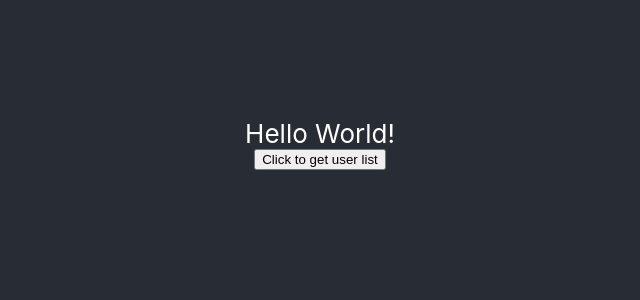
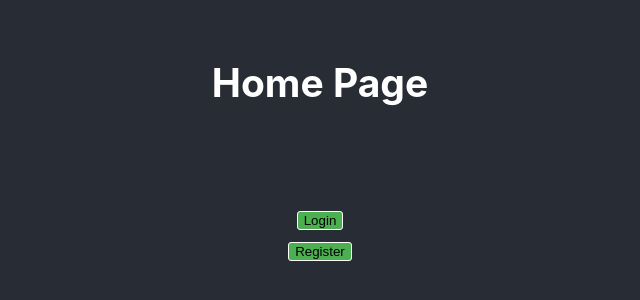
Before and after one commit to ASM-Studios/ASM-EpyTODO-Front, a React (Create React App) app: page / in a window 1280 px wide. Shown: the part 256-556 px from the top of the page, without its empty margins (320-960 px from the left). Built offline with nearby package versions, Linux system fonts and the light colour scheme.

Commit message:
Add base of front end
Signed-off-by: Mael RABOT <mael.rabot@epitech.eu>

```diff
--- a/package.json
+++ b/package.json
@@ -9,7 +9,9 @@
     "axios": "^1.4.0",
     "react": "^18.2.0",
     "react-dom": "^18.2.0",
-    "react-scripts": "5.0.1",
+    "react-native": "^0.71.8",
+    "react-router-dom": "^6.11.1",
+    "react-scripts": "^5.0.1",
     "web-vitals": "^2.1.4"
   },
   "scripts": {
--- a/public/index.html
+++ b/public/index.html
@@ -2,12 +2,12 @@
 <html lang="en">
   <head>
     <meta charset="utf-8" />
-    <link rel="icon" href="%PUBLIC_URL%/favicon.ico" />
+    <link rel="icon" href="%PUBLIC_URL%/check.ico" />
     <meta name="viewport" content="width=device-width, initial-scale=1" />
     <meta name="theme-color" content="#000000" />
     <meta
       name="description"
-      content="Web site created using create-react-app"
+      content="EpyTODO Front-end, run with the back-end"
     />
     <link rel="apple-touch-icon" href="%PUBLIC_URL%/logo192.png" />
     <!--
@@ -24,20 +24,13 @@
       work correctly both with client-side routing and a non-root public URL.
       Learn how to configure a non-root public URL by running `npm run build`.
     -->
-    <title>React App</title>
+    <title>Epytodo</title>
   </head>
   <body>
     <noscript>You need to enable JavaScript to run this app.</noscript>
     <div id="root"></div>
     <!--
       This HTML file is a template.
-      If you open it directly in the browser, you will see an empty page.
-
-      You can add webfonts, meta tags, or analytics to this file.
-      The build step will place the bundled scripts into the <body> tag.
-
-      To begin the development, run `npm start` or `yarn start`.
-      To create a production bundle, use `npm run build` or `yarn build`.
     -->
   </body>
 </html>
--- a/src/App.css
+++ b/src/App.css
@@ -28,6 +28,11 @@
   color: #61dafb;
 }
 
+.App-center {
+  align-items: center;
+  justify-content: center;
+}
+
 @keyframes App-logo-spin {
   from {
     transform: rotate(0deg);
--- a/src/App.js
+++ b/src/App.js
@@ -1,22 +1,24 @@
 import './App.css'
+import axios from 'axios';
+import {
+    BrowserRouter as Router,
+    Routes,
+    Route
+} from "react-router-dom";
+import Login from "./pages/login"
+import HomePage from "./pages/homePage"
+import Register from "./pages/register"
 
-const getURL = "http://localhost:8080/get"
-
-function MyButton() {
+const App = () => {
     return (
-        <button>Click to get user list</button>
+        <Router>
+            <Routes>
+                <Route path="/" element={<HomePage />}/>
+                <Route path="/login" element={<Login />} />
+                <Route path="/register" element={<Register />} />
+            </Routes>
+        </Router>
     )
 }
 
-function App() {
-  return (
-    <div className="App">
-      <header className="App-header">
-        <t>Hello World!</t>
-        <MyButton />
-      </header>
-    </div>
-  )
-}
-
 export default App
--- /dev/null
+++ b/src/button.css
@@ -0,0 +1,16 @@
+.buttonGreen {
+    background-color: #4CAF50;
+    color: black;
+    border: 1px solid white;
+    border-radius: 3px;
+}
+
+.buttonGreen:hover {
+    background-color: #348237;
+    border: 1px solid white;
+}
+
+.buttonGreen:active {
+    background-color: #348237;
+    border: 1px solid #348237;
+}
--- /dev/null
+++ b/src/pages/homePage.js
@@ -0,0 +1,30 @@
+import React from "react"
+import '../button.css'
+import {Link} from "react-router-dom"
+
+function LoginButton() {
+    return (
+        <Link to={"/login"}>
+            <button className={"buttonGreen"}>Login</button>
+        </Link>
+)}
+
+function RegisterButton() {
+    return (
+        <Link to={"/register"}>
+            <button className={"buttonGreen"}>Register</button>
+        </Link>
+)}
+
+const HomePage = () => {
+    return (
+        <div className="App-header">
+            <h2>Home Page</h2>
+            <br />
+            <br />
+            <LoginButton />
+            <RegisterButton />
+        </div>
+)}
+
+export default HomePage;
--- /dev/null
+++ b/src/pages/login.js
@@ -0,0 +1,16 @@
+import React from "react"
+import { useState } from "react"
+import {Link} from "react-router-dom"
+import ReactDOM from 'react-dom/client'
+import axios from "axios";
+import '../App.css'
+
+const Login = () => {
+
+    return (
+        <div className="App-header">
+            <h2>Login page</h2>
+        </div>
+    );
+};
+export default Login;
--- /dev/null
+++ b/src/pages/register.js
@@ -0,0 +1,17 @@
+import React from "react"
+import { useState } from "react"
+import {Link} from "react-router-dom"
+import ReactDOM from 'react-dom/client'
+import axios from "axios";
+import '../App.css'
+
+const Login = () => {
+    const [name, setName] = useState("")
+
+    return (
+        <div className="App-header">
+            <h2>Register page</h2>
+        </div>
+    )
+}
+export default Login;
```
Also changed, not shown: 2 other files (tests, documents, lock files or other folders).
